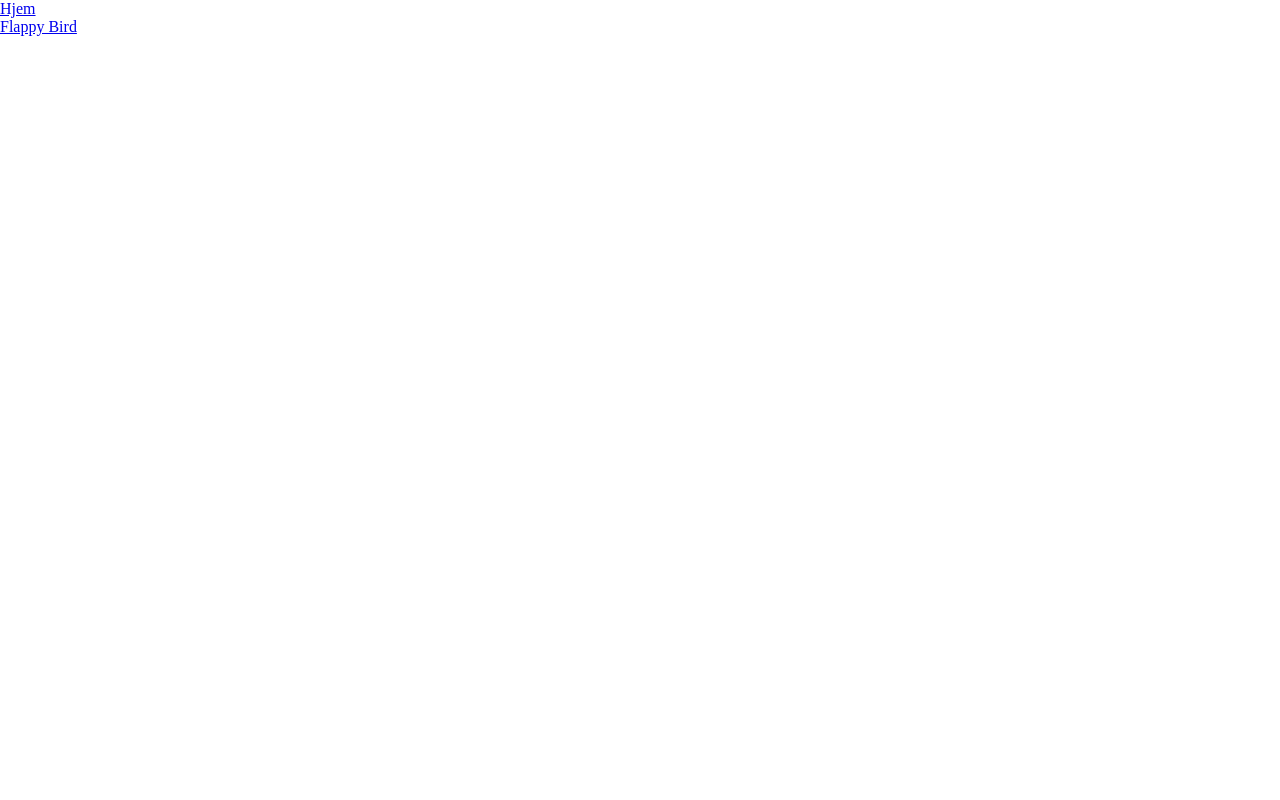
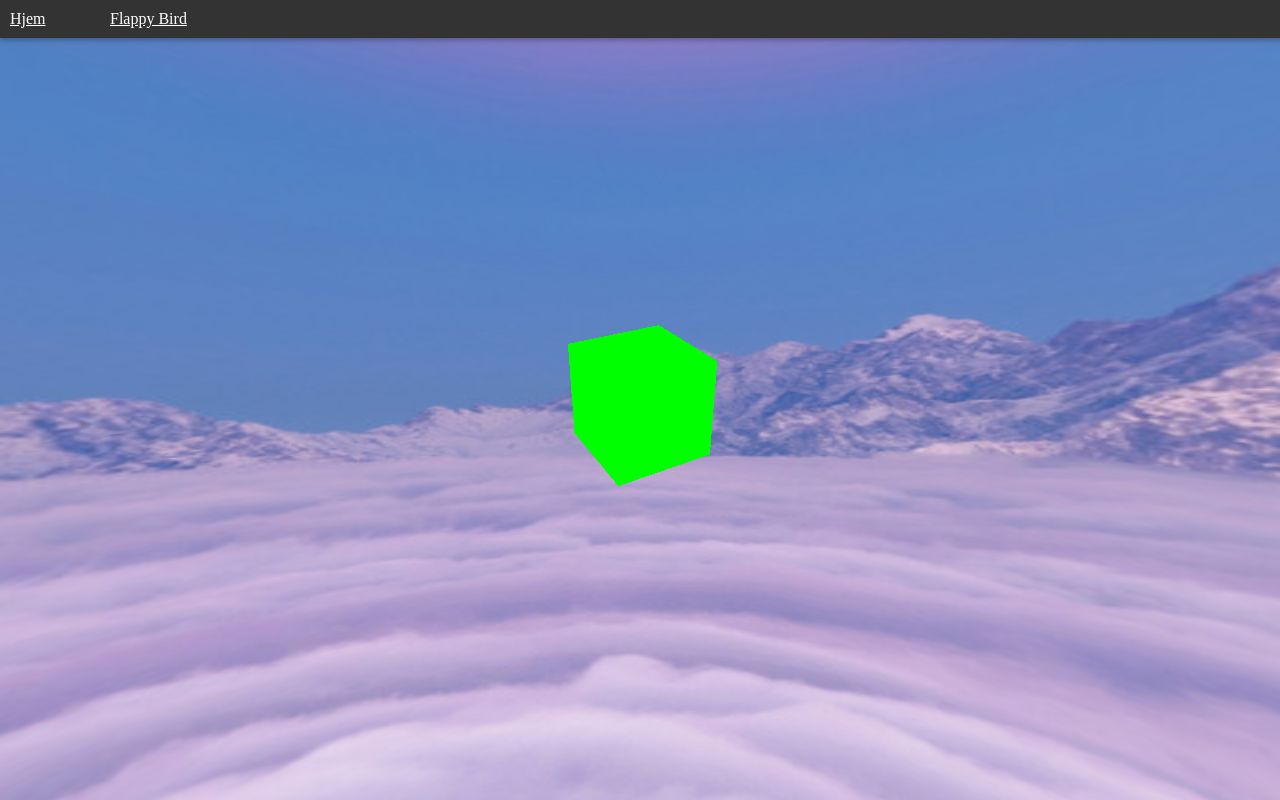
Before and after one commit to VegardGronas/VegardGronas.github.io, a plain HTML site: page spill.html in a window 1280 px wide. Drawn offline with nearby package versions, Linux system fonts and the light colour scheme; animation ran at ten frames a second.

Commit message:
:airplane:

```diff
--- /dev/null
+++ b/scripts/games/mainPage/main.js
@@ -0,0 +1,58 @@
+class ThreeScene {
+    constructor() {
+        this.scene = new THREE.Scene();
+        this.renderer = new THREE.WebGLRenderer();
+        this.camera = new THREE.PerspectiveCamera(75, window.innerWidth / window.innerHeight, 0.1, 1000);
+        this.loader = new THREE.TextureLoader();
+        this.setSkybox('/images/skybox/sky.jpg');
+
+        this.setRenderSize(window.innerWidth, window.innerHeight);
+        document.body.appendChild(this.renderer.domElement);
+
+        this.objects = []; // Array to store references to objects
+
+        // Bind the animate method to the current instance
+        this.animate = this.animate.bind(this);
+    }
+
+    setSkybox(pathToTexture) {
+        const texture = this.loader.load(pathToTexture);
+        texture.mapping = THREE.EquirectangularReflectionMapping;
+        this.scene.background = texture;
+    }
+
+    setRenderSize(width, height) {
+        this.renderer.setSize(width, height);
+    }
+
+    addObjectToScene(object) {
+        this.scene.add(object.getMesh());
+        this.objects.push(object); // Store reference in array
+    }
+
+    updateObjects() {
+        this.objects.forEach(object => {
+            // Update each object (if it has an update method)
+            if (object.update) {
+                object.update();
+            }
+        });
+    }
+
+    animate() {
+        requestAnimationFrame(this.animate);
+
+        this.updateObjects(); // Update all objects
+
+        this.renderer.render(this.scene, this.camera);
+    }
+}
+
+window.onload = function() {
+    const scene = new ThreeScene();
+
+    const boxMesh = new BoxMesh();
+    scene.addObjectToScene(boxMesh);
+
+    scene.animate();
+}
--- /dev/null
+++ b/scripts/games/mainPage/mesh.js
@@ -0,0 +1,18 @@
+class BoxMesh
+{
+    constructor() {
+        const geometry = new THREE.BoxGeometry();
+        const material = new THREE.MeshBasicMaterial({ color: 0x00ff00 });
+        this.mesh = new THREE.Mesh(geometry, material);
+        this.mesh.position.set(0, 0, -5);
+    }
+    getMesh() {
+        return this.mesh;
+    }
+
+    update() {
+        // Example update: Rotate the mesh
+        this.mesh.rotation.x += 0.01;
+        this.mesh.rotation.y += 0.01;
+    }
+}
--- a/spill.html
+++ b/spill.html
@@ -9,12 +9,42 @@
             margin: 0;
             padding: 0;
         }
+
+        .header
+        {
+            position: fixed; /* Sticks the div to the top of the page */
+            top: 0; /* Aligns it to the top */
+            left: 0; /* Aligns it to the left edge */
+            width: 100%; /* Makes it span the full width of the page */
+            background-color: #333; /* Background color */
+            color: white; /* Text color */
+            padding: 10px; /* Padding for some spacing */
+            box-shadow: 0 2px 5px rgba(0,0,0,0.3); /* Adds a slight shadow for depth */
+            z-index: 1000; /* Ensures it stays on top of other elements */
+        }
+        .menu
+        {
+            display: grid;
+            grid-template-columns: 100px auto;
+        }
+        a
+        {
+            color: white;
+        }
     </style>
 </head>
 <body>
-    <div class="home">
-        <a href="index.html">Hjem</a>
+
+    <div class="header">
+        <div class="menu">
+            <a href="index.html">Hjem</a>
+            <a href="/spill/flappyBird.html">Flappy Bird</a>
+        </div>
     </div>
-    <a href="/spill/flappyBird.html">Flappy Bird</a>
+
+    <script src="https://cdnjs.cloudflare.com/ajax/libs/three.js/r128/three.min.js"></script>
+    <script src="/scripts/games/mainPage/components.js"></script>
+    <script src="/scripts/games/mainPage/main.js"></script>
+    <script src="/scripts/games/mainPage/mesh.js"></script>
 </body>
 </html>
```
Also changed, not shown: index.html (+21 -18 lines), scripts/games/flappy/main.js (renamed from scripts/flappy/main.js, +7 -1 lines), spill/flappyBird.html (+5 -5 lines), images/Placeholders/fbird.png (added), images/Placeholders/sorting.png (added), images/Placeholders/uni.png (added), images/skybox/sky.jpg (added), scripts/games/flappy/components.js (renamed from scripts/flappy/components.js), scripts/games/flappy/gameObject.js (renamed from scripts/flappy/gameObject.js), scripts/games/flappy/mathClasses.js (renamed from scripts/flappy/mathClasses.js), scripts/games/flappy/staticEnvironments.js (renamed from scripts/flappy/staticEnvironments.js), scripts/games/mainPage/components.js (added).
